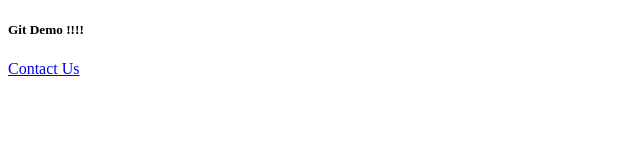
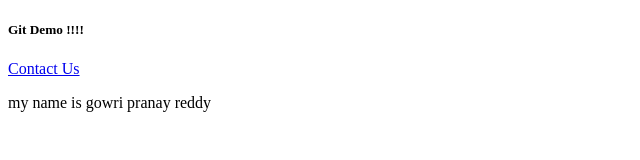
Before and after one commit to Gowri-Pranay-Reddy/gitdemo, a plain HTML site: page index.html in a window 1280 px wide. Shown: the whole page, without its empty margins (0-640 px from the left). Drawn offline with Linux system fonts and the light colour scheme.

Commit message:
modified

```diff
--- a/index.html
+++ b/index.html
@@ -8,5 +8,6 @@
 <body>
     <h5>Git Demo !!!!</h5>
     <a href="contactus.html">Contact Us</a>
+    <p> my name is gowri pranay reddy</p>
 </body>
 </html>
```
